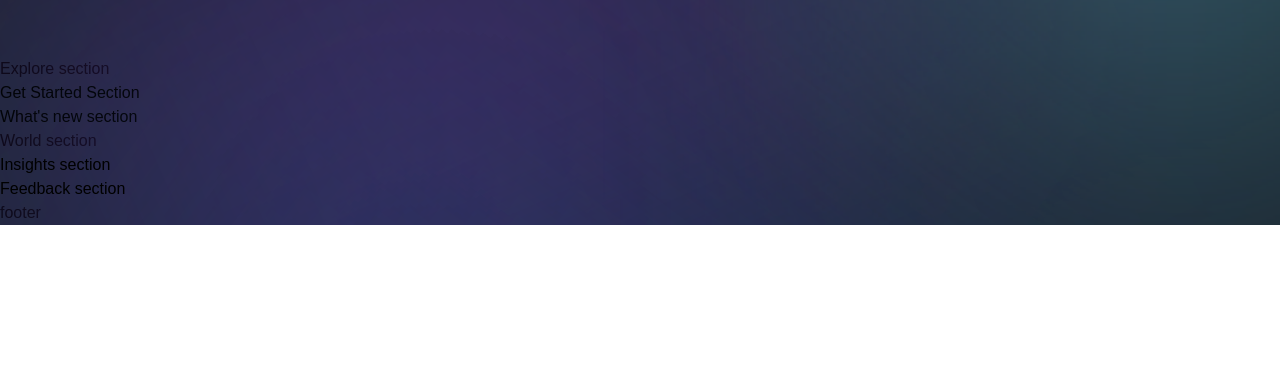
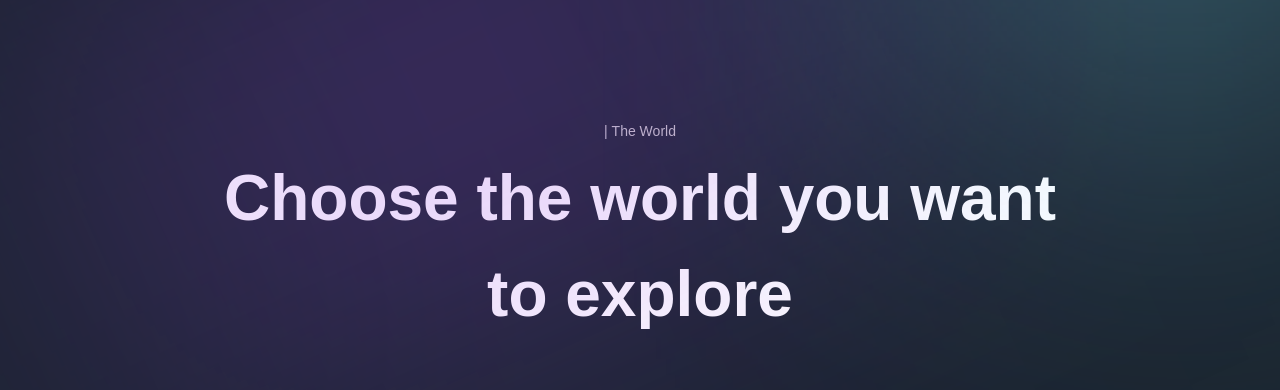
Before and after one commit to Chuloshnikov/metaverse-madness, a Next.js app: page / in a window 1280 px wide. Shown: the part 1500-1890 px from the top of the page. Before the commit the page ends 1725 px from the top, so only its background shows below. Built offline with nearby package versions, Linux system fonts and the light colour scheme; a web font is replaced by a local one.

Commit message:
ExploreCard Done
with animation

```diff
--- a/app/page.js
+++ b/app/page.js
@@ -18,6 +18,7 @@
         <World />
       <div className='relative'>
         <Insights />
+        <div className='gradient-04 z-0'/>
         <Feedback />
       </div>
       <Footer />
--- a/components/CustomTexts.jsx
+++ b/components/CustomTexts.jsx
@@ -22,5 +22,12 @@
 );
 
 export const TitleText = ({ title, textStyles }) => (
-  <h2>Title Text</h2>
+  <motion.h2
+  variants={textVariant2}
+  initial="hidden"
+  whileInView="show"
+  className={`mt-[8px] font-bold md:text-[64px] text-[40px] text-white ${textStyles}`}
+  >
+    {title}
+  </motion.h2>
 );
--- a/components/ExploreCard.jsx
+++ b/components/ExploreCard.jsx
@@ -1,9 +1,48 @@
 'use client';
 
-const ExploreCard = () => (
-  <div>
-    Explore Card
-  </div>
+
+import { motion } from 'framer-motion';
+
+import styles from '../styles';
+import { fadeIn } from '../utils/motion';
+
+const ExploreCard = ({ id, imgUrl, title, index, active, handleClick }) => (
+  <motion.div
+  variants={fadeIn('right', 'spring', index * 0.5, 0.75)}
+  className={`relative ${
+    active === id ? 'lg:flex-[3.5] flex-[10]' : 'lg:flex-[0.5] flex-[2]'
+  } flex items-center justify-center min-w-[170px] h-[700px] transition-[flex] duration-[0.7s] ease-out-flex cursor-pointer`}
+  onClick={() => handleClick(id)}
+>
+  <img
+    src={imgUrl}
+    alt="planet-04"
+    className="absolute w-full h-full object-cover rounded-[24px]"
+  />
+  {active !== id ? (
+    <h3 className="font-semibold sm:text-[26px] text-[18px] text-white absolute z-0 lg:bottom-20 lg:rotate-[-90deg] lg:origin-[0,0]">
+      {title}
+    </h3>
+  ) : (
+    <div className="absolute bottom-0 p-8 flex justify-start w-full flex-col bg-[rgba(0,0,0,0.5)] rounded-b-[24px]">
+      <div
+        className={`${styles.flexCenter} w-[60px] h-[60px] rounded-[24px] glassmorphism mb-[16px]`}
+      >
+        <img
+          src="/headset.svg"
+          alt="headset"
+          className="w-1/2 h-1/2 object-contain"
+        />
+      </div>
+      <p className="font-normal text-[16px] leading-[20.16px] text-white uppercase">
+        Enter Metaverse
+      </p>
+      <h2 className="mt-[24px] font-semibold sm:text-[32px] text-[24px] text-white">
+        {title}
+      </h2>
+    </div>
+  )}
+</motion.div>
 );
 
 export default ExploreCard;
--- a/sections/Explore.jsx
+++ b/sections/Explore.jsx
@@ -1,9 +1,47 @@
 'use client';
 
-const Explore = () => (
-  <section>
-    Explore section
+import { useState } from 'react';
+import { motion } from 'framer-motion';
+import { ExploreCard, TitleText, TypingText } from '../components'
+
+import styles from '../styles';
+import { fadeIn, staggerContainer } from '../utils/motion';
+
+import { exploreWorlds } from '../constants';
+
+const Explore = () => {
+
+  const [active, setActive] = useState('world-2');
+
+
+  return (
+    <section className={`${styles.paddings}`} id="explore">
+    <motion.div
+      variants={staggerContainer}
+      initial="hidden"
+      whileInView="show"
+      viewport={{ once: false, amount: 0.25 }}
+      className={`${styles.innerWidth} mx-auto flex flex-col`}
+    >
+      <TypingText title="| The World" textStyles="text-center" />
+      <TitleText
+        title={<>Choose the world you want <br className="md:block hidden" /> to explore</>}
+        textStyles="text-center"
+      />
+      <div className="mt-[50px] flex lg:flex-row flex-col min-h-[70vh] gap-5">
+        {exploreWorlds.map((world, index) => (
+          <ExploreCard
+            key={world.id}
+            {...world}
+            index={index}
+            active={active}
+            handleClick={setActive}
+          />
+        ))}
+      </div>
+    </motion.div>
   </section>
-);
+  )
+};
 
 export default Explore;
```
